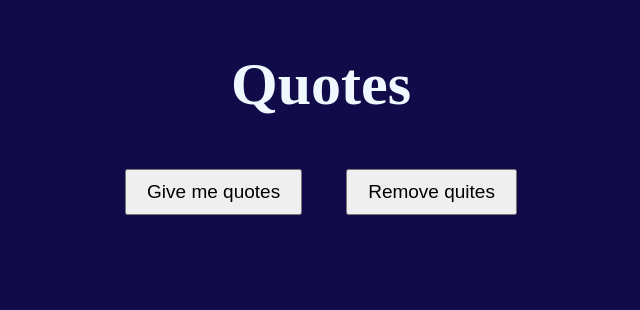
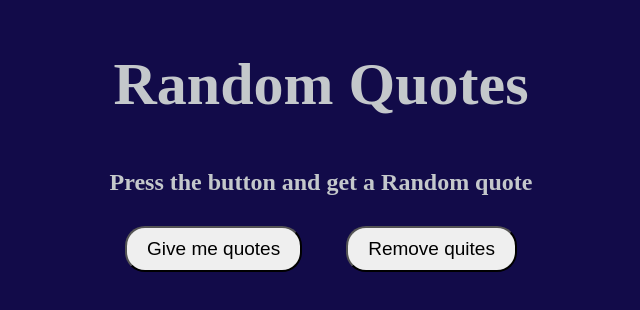
Before and after one commit to AndreK-B06/Js-Advanse-liten-opgave, a plain HTML site: page index.html in a window 1280 px wide. Shown: the whole page, without its empty margins (319-959 px from the left). Drawn offline with Linux system fonts and the light colour scheme.

Commit message:
css fix + text added

```diff
--- a/index.css
+++ b/index.css
@@ -8,7 +8,7 @@ body {
   text-align: center;
   justify-content: center;
   background-color: rgb(18, 11, 73);
-  color: aliceblue;
+  color: rgb(196, 200, 203);
 }
 
 /* ---------------------
@@ -17,6 +17,9 @@ body {
 h1 {
   margin: 50px;
   font-size: 60px;
+}
+h2 {
+  margin-bottom: 30px;
 }
 p {
   margin: 20px;
@@ -28,4 +31,5 @@ button {
   padding: 10px 20px;
   margin-inline: 20px;
   font-size: 19px;
+  border-radius: 20px;
 }
--- a/index.html
+++ b/index.html
@@ -8,7 +8,8 @@
     <script src="index.js" defer></script>
   </head>
   <body>
-    <h1>Quotes</h1>
+    <h1>Random Quotes</h1>
+    <h2>Press the button and get a Random quote</h2>
     <button id="give-q">Give me quotes</button>
     <button id="remove-q">Remove quites</button>
     <p id="text-id"></p>
```
